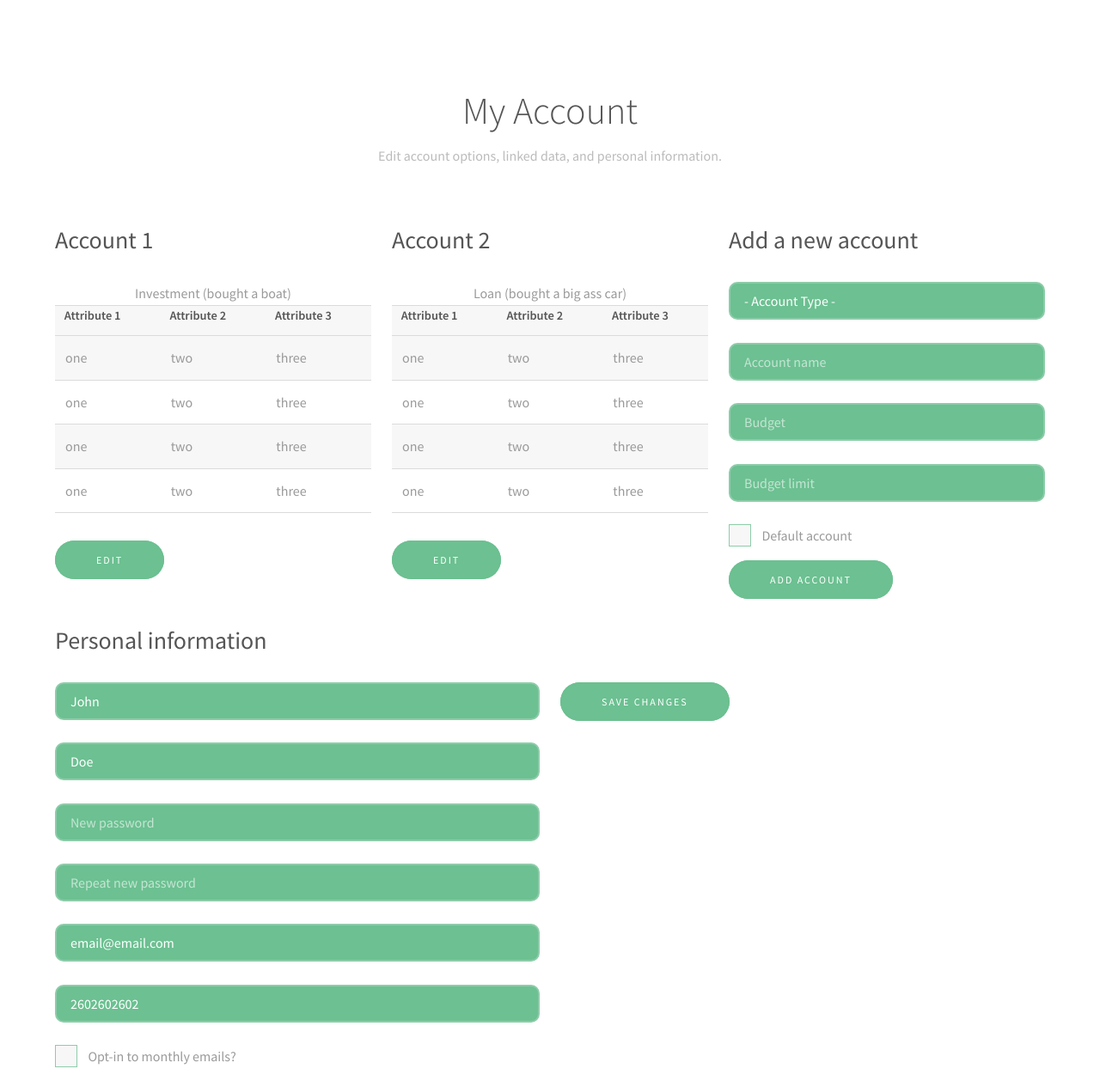
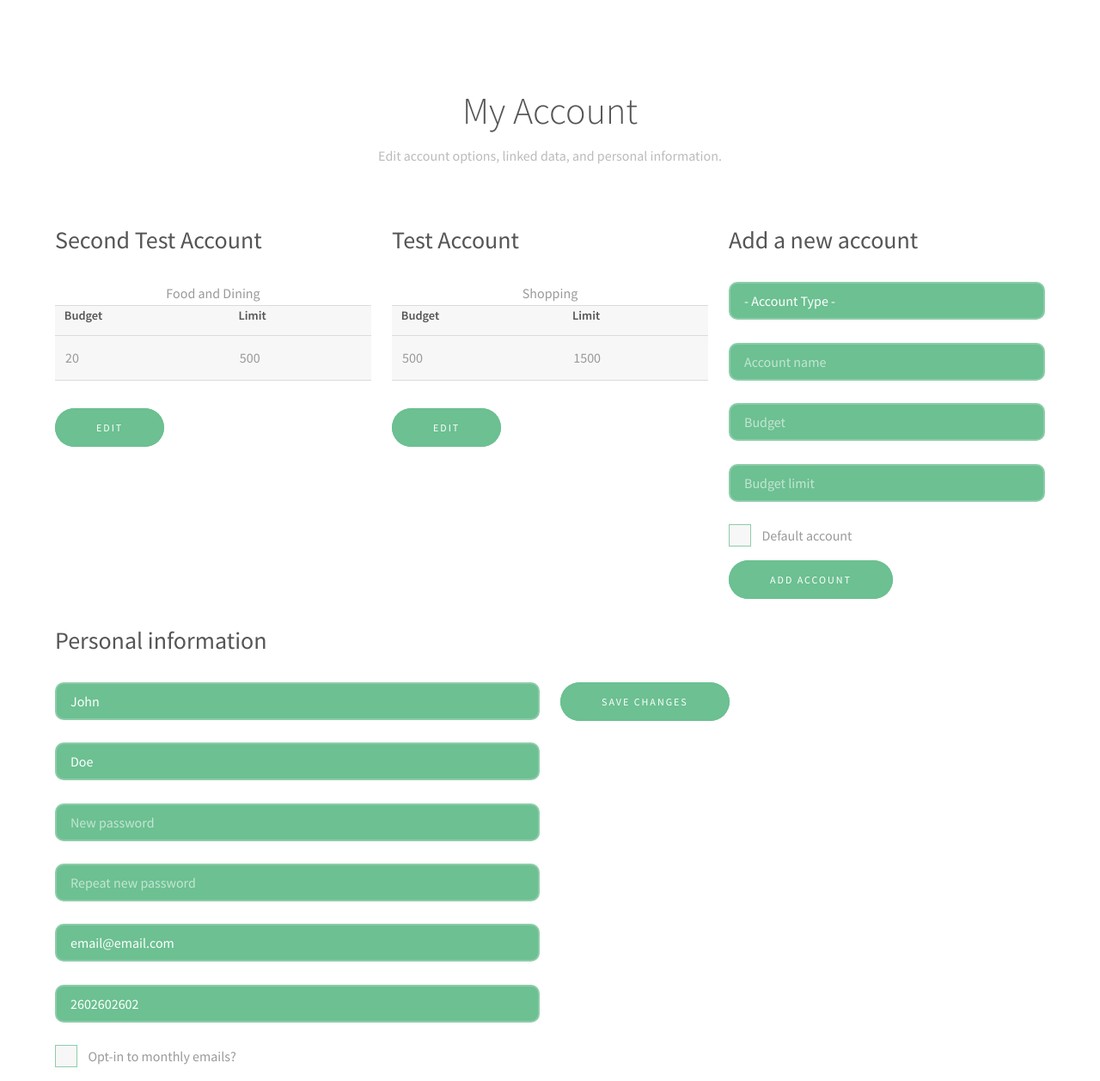
Before and after one commit to KimGrobien/wyze, a PHP site: page /account.php in a window 1280 px wide. Shown: the part 44-1302 px from the top of the page at 86% size. Run offline with PHP 8.4, Linux system fonts and the light colour scheme; data comes from the database, SQL or seed files in the repository; both versions use the stored data as it was after the commit.

Commit message:
Updated account.php to v3, updated DB

```diff
--- a/account.php
+++ b/account.php
@@ -31,7 +31,7 @@
 		if (isset($_POST['newType']) && isset($_POST['newAccName']) && isset($_POST['newBudget']) && isset($_POST['newLimit'])) {
 			$accountType = $_POST['newType']; $accountName = $_POST['newAccName']; $budget = $_POST['newBudget']; $limit = $_POST['newLimit'];
 			mysqli_query($connection, "insert into accountsettings(userID, accountName) values (2, '$accountName')");
-			mysqli_query($connection, "insert into plan(userID, budget, plan_limit) values (2, '$budget', '$limit')");
+			mysqli_query($connection, "insert into plan(userID, categoryID, budget, plan_limit) values (2, '$newType', '$budget', '$limit')");
 			if (isset($_POST['newDefault'])) {
 				mysqli_query($connection, "insert into plan(default_plan) values (1) where userID = 2");
 			}
@@ -61,82 +61,37 @@
             </header>
 			<form method="POST">
             <div class="row">
-               <div class="4u 12u$(medium)">
-                  <h3>Account 1</h3>
-                  <div class="table-wrapper">
+
+					<?php
+						$result1 = mysqli_query($connection, "select * from accountsettings where userID = 2");
+						$result2 = mysqli_query($connection, "select * from plan where userID = 2");
+						while ($row1 = mysqli_fetch_array($result1)) {
+							$count = 0;
+							$row2 = mysqli_fetch_array($result2);
+								$count = $count + 1;
+								$categoryName = mysqli_query($connection, "select categoryName from categories where categoryID = " . $row2['categoryID']);
+								$categoryString = mysqli_fetch_assoc($categoryName);
+								echo '<div class="4u 12u$(medium)"><h3>' . $row1['accountName'] . '</h3>';
+								echo '<div class="table-wrapper">
 										<table>
 											<thead>
-                           <caption>Investment (bought a boat)</caption>
+												<caption>' . $categoryString["categoryName"] . '</caption>
 												<tr>
-                              <th>Attribute 1</th>
-                              <th>Attribute 2</th>
-                              <th>Attribute 3</th>
+													<th>Budget</th>
+													<th>Limit</th>
 												</tr>
 											</thead>
 											<tbody>
 												<tr>
-                              <td>one</td>
-                              <td>two</td>
-                              <td>three</td>
-                           </tr>
-                           <tr>
-                              <td>one</td>
-                              <td>two</td>
-                              <td>three</td>
-                           </tr>
-                           <tr>
-                              <td>one</td>
-                              <td>two</td>
-                              <td>three</td>
-                           </tr>
-                           <tr>
-                              <td>one</td>
-                              <td>two</td>
-                              <td>three</td>
+													<td>' . $row2['budget'] . '</td>
+													<td>' . $row2['plan_limit'] . '</td>
 												</tr>
 											</tbody>
 										</table>
 									</div>
-                  <a href="#" class="button special">Edit</a>
-               </div>
-               <div class="4u 12u$(medium)">
-                  <h3>Account 2</h3>
-                  <div class="table-wrapper">
-                     <table>
-                        <thead>
-                           <caption>Loan (bought a big ass car)</caption>
-                           <tr>
-                              <th>Attribute 1</th>
-                              <th>Attribute 2</th>
-                              <th>Attribute 3</th>
-                           </tr>
-                        </thead>
-                        <tbody>
-                           <tr>
-                              <td>one</td>
-                              <td>two</td>
-                              <td>three</td>
-                           </tr>
-                           <tr>
-                              <td>one</td>
-                              <td>two</td>
-                              <td>three</td>
-                           </tr>
-                           <tr>
-                              <td>one</td>
-                              <td>two</td>
-                              <td>three</td>
-                           </tr>
-                           <tr>
-                              <td>one</td>
-                              <td>two</td>
-                              <td>three</td>
-                           </tr>
-                        </tbody>
-                     </table>
-                  </div>
-                  <a href="#" class="button special">Edit</a>
-               </div>
+									<input type="submit" name="editAcct' . $count . '" value="Edit" class="button special"></div>';
+						}
+					?>
                <div class="4u$ 12u$(medium)">
                   <h3>Add a new account</h3>
                   <select name="newType">
```
Also changed, not shown: wyze_DB.sql (+11 -6 lines). Lines whose indentation alone changed are shown as unchanged.
